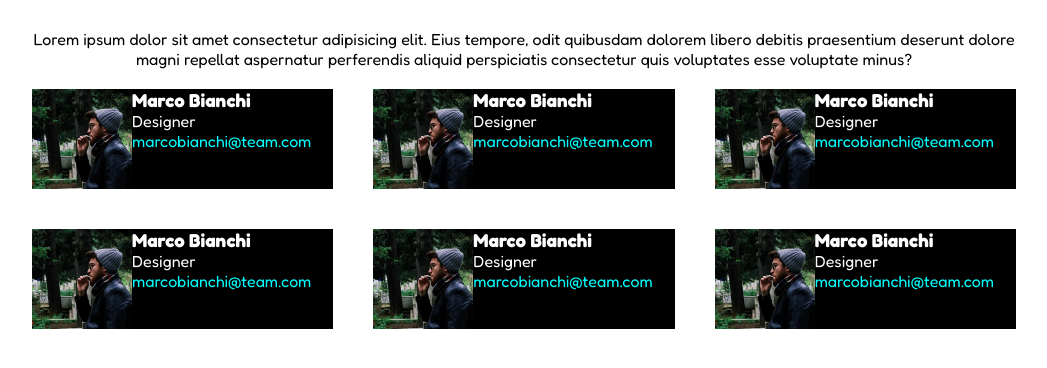
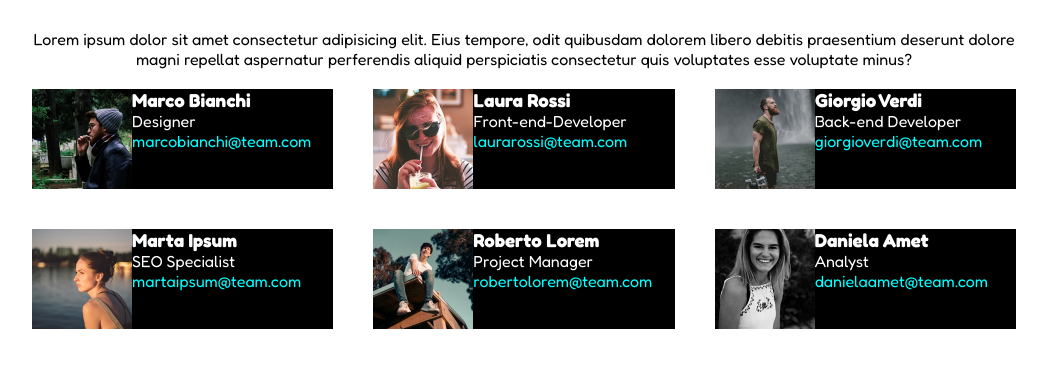
Before and after one commit to silvanoguel/html-css-float-cards, a plain HTML site: page index.html in a window 1280 px wide. Shown: the part 62-430 px from the top of the page, without its empty margins (116-1163 px from the left). Drawn offline with Linux system fonts and the light colour scheme.

Commit message:
add:project finish

```diff
--- a/index.html
+++ b/index.html
@@ -25,7 +25,7 @@
 
             <p>Lorem ipsum dolor sit amet consectetur adipisicing elit. Eius tempore, odit quibusdam dolorem libero debitis praesentium deserunt dolore magni repellat aspernatur perferendis aliquid perspiciatis consectetur quis voluptates esse voluptate minus?</p>
 
-            <!-- Grid -->
+            <!-- grid 1-->
             <div class="row clearfix">
                 <div class="col">
                     <div class="bluebox">
@@ -37,53 +37,51 @@
                 </div>
                 <div class="col">
                         <div class="bluebox">
-                            <img class="image" src="img/male1.png" alt="">
-                            <h3>Marco Bianchi</h3>
-                            <span>Designer</span>
-                            <span class="email">marcobianchi@team.com</span>
+                            <img class="image" src="img/female1.png" alt="">
+                            <h3>Laura Rossi</h3>
+                            <span>Front-end-Developer</span>
+                            <span class="email">laurarossi@team.com</span>
                         </div>
                 </div>
                 <div class="col">
                     <div class="bluebox">
-                        <img class="image" src="img/male1.png" alt="">
-                        <h3>Marco Bianchi</h3>
-                        <span>Designer</span>
-                        <span class="email">marcobianchi@team.com</span>
+                        <img class="image" src="img/male2.png" alt="">
+                        <h3>Giorgio Verdi</h3>
+                        <span>Back-end Developer</span>
+                        <span class="email">giorgioverdi@team.com</span>
                     </div>
                 </div>
             </div>
-            <!-- /grid -->
+            <!-- /grid 1-->
+            <!-- grid 2 -->
             <div class="row clearfix">
                 <div class="col">
                     <div class="bluebox">
-                        <img class="image" src="img/male1.png" alt="">
-                        <h3>Marco Bianchi</h3>
-                        <span>Designer</span>
-                        <span class="email">marcobianchi@team.com</span>
+                        <img class="image" src="img/female2.png" alt="">
+                        <h3>Marta Ipsum</h3>
+                        <span>SEO Specialist</span>
+                        <span class="email">martaipsum@team.com</span>
                     </div>
                 </div>
                 <div class="col">
                         <div class="bluebox">
-                            <img class="image" src="img/male1.png" alt="">
-                            <h3>Marco Bianchi</h3>
-                            <span>Designer</span>
-                            <span class="email">marcobianchi@team.com</span>
+                            <img class="image" src="img/male3.png" alt="">
+                            <h3>Roberto Lorem</h3>
+                            <span>Project Manager</span>
+                            <span class="email">robertolorem@team.com</span>
                         </div>
                 </div>
                 <div class="col">
                     <div class="bluebox">
-                        <img class="image" src="img/male1.png" alt="">
-                        <h3>Marco Bianchi</h3>
-                        <span>Designer</span>
-                        <span class="email">marcobianchi@team.com</span>
+                        <img class="image" src="img/female3.png" alt="">
+                        <h3>Daniela Amet</h3>
+                        <span>Analyst</span>
+                        <span class="email">danielaamet@team.com</span>
                     </div>
                 </div>
             </div>
+            <!-- /grid 2 -->
         </div>
-
-
-
-
 
     </main>
     <!-- main -->
```
